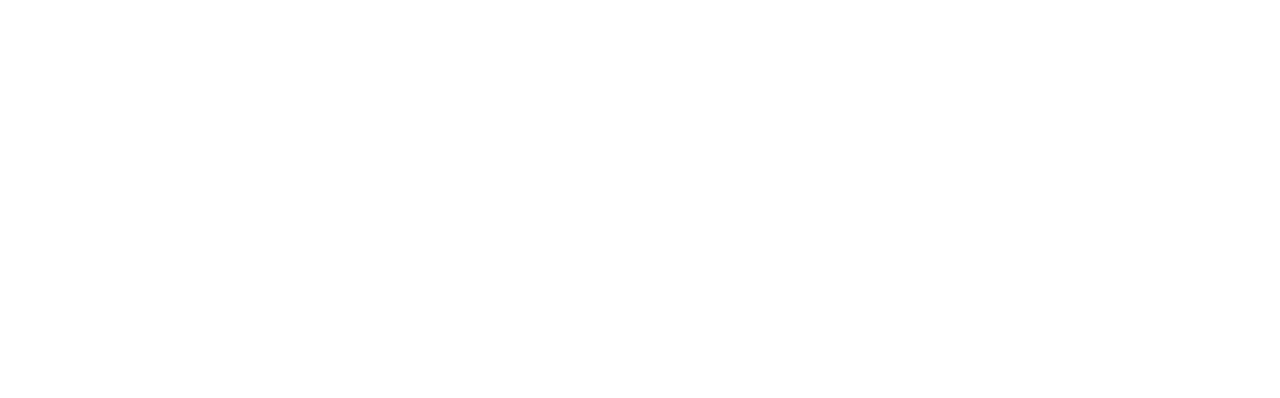
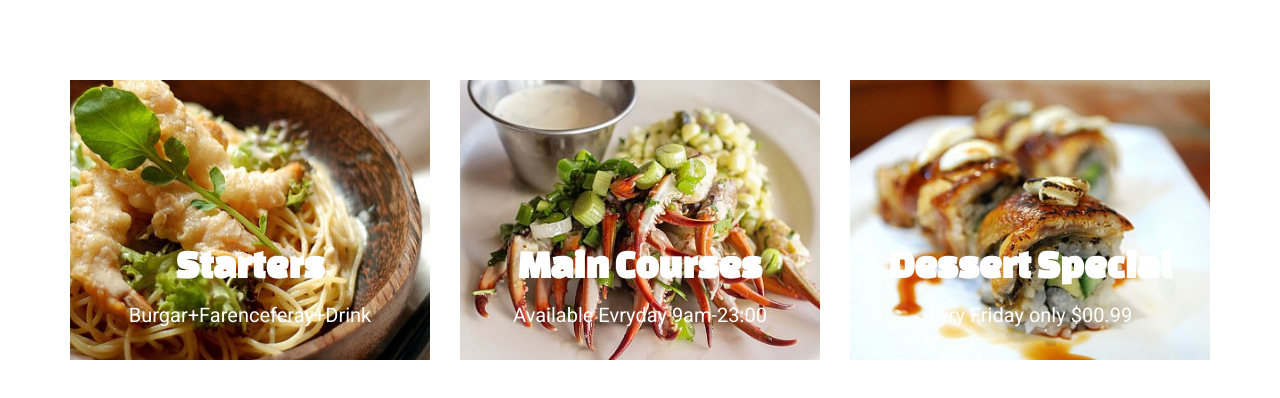
Before and after one commit to MahfujurRahman/box-promo-area, a plain HTML site: page index.html in a window 1280 px wide. Drawn offline with Linux system fonts and the light colour scheme.

Commit message:
complite

```diff
--- a/assets/css/style.css
+++ b/assets/css/style.css
@@ -1,4 +1,5 @@
 /* Base CSS */
+@import url('https://fonts.googleapis.com/css?family=Changa+One:400,400i|Roboto:400,400i,500');
 .alignleft {
     float: left;
     margin-right: 15px;
@@ -23,9 +24,68 @@ h4,
 h5,
 h6 {
     margin: 0 0 15px;
-    font-weight: 700;
+    font-weight: 900;
+    font-family: 'Changa One', cursive;
 }
-body {
 
+body{
+    font-family: 'Roboto', sans-serif;
 }
 a:hover { text-decoration: none }
+
+.service-box-bg-1{
+    background-image: url(../img/bg-1.jpg)
+}
+
+.service-box-bg-2{
+    background-image: url(../img/bg-2.jpg)
+}
+
+.service-box-bg-3{
+    background-image: url(../img/bg-3.jpg)
+}
+
+.section-padding {
+    padding-top: 80px;
+  }
+
+  .service-box {
+    height: 280px;
+    background-position: center;
+    background-size: cover;
+    background-color: #333;
+    color: #fff;
+    position: relative;
+    transition: .3s;
+    display: block;
+  }
+
+  .service-content {
+    position: absolute;
+    bottom: 0;
+    left: 0;
+    text-align: center;
+    width: 100%;
+    padding: 30px;
+    transition: .5s;
+  }
+
+  .service-content h1 {
+    font-size: 40px;
+    font-weight: 900;
+  }
+
+  .service-content a {
+    color: #fff;
+    font-size: 20px;
+    font-weight: 400;
+  }
+
+  .service-box:hover {
+    transform: scale(1.03);
+    box-shadow: 0 0 5px #333;
+}
+
+.service-box:hover .service-content {
+    bottom: 50px;
+}
--- a/index.html
+++ b/index.html
@@ -5,8 +5,8 @@
         <meta http-equiv="X-UA-Compatible" content="IE=edge">
         <meta name="viewport" content="width=device-width, initial-scale=1">
 
-        <title>Quickstart pack</title>
-
+        <title>Box promo area</title>
+        <link href="https://fonts.googleapis.com/css?family=Montserrat:200,300i,400|Roboto:400,900,900i" rel="stylesheet">
         <link href="assets/css/bootstrap.min.css" rel="stylesheet">
         <link href="assets/css/font-awesome.min.css" rel="stylesheet">
         <link href="assets/css/style.css" rel="stylesheet">
@@ -14,7 +14,36 @@
 
     </head>
     <body>
-
+        <div class="section-padding">
+            <div class="container">
+                <div class="row">
+                    <div class="col-md-4">
+                        <div class="service-box service-box-bg-1">
+                            <div class="service-content">
+                                <h1>Starters</h1>
+                                <a href="#">Burgar+Farenceferay+Drink</a>
+                            </div>
+                        </div>
+                    </div>
+                    <div class="col-md-4">
+                        <div class="service-box service-box-bg-2">
+                            <div class="service-content">
+                                <h1>Main Courses</h1>
+                                <a href="#">Available Evryday 9am-23:00</a>
+                            </div>
+                        </div>
+                    </div>
+                    <div class="col-md-4">
+                        <div class="service-box service-box-bg-3">
+                            <div class="service-content">
+                                <h1>Dessert Special</h1>
+                                <a href="#">Evry Friday only $00.99</a>
+                            </div>
+                        </div>
+                    </div>
+                </div>
+            </div>
+        </div>
 
 
         <script src="assets/js/jquery.min.js"></script>
```
Also changed, not shown: assets/img/bg-1.jpg (added), assets/img/bg-2.jpg (added), assets/img/bg-3.jpg (added).
